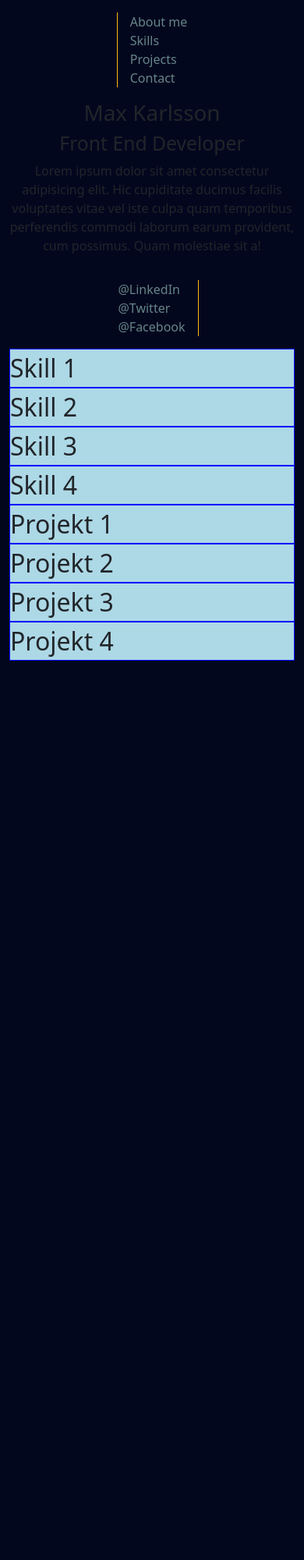
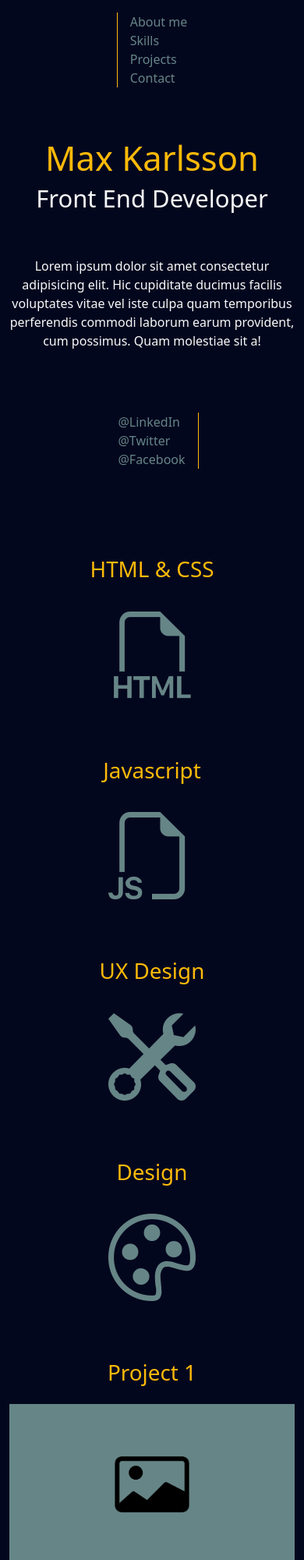
Before and after one commit to maxtkarlsson/Portfolio_Max_Karlsson_20220923, a plain HTML site: page index.html in a window 390 px wide. Shown: the top 2000 px of the page at 78% size. Before the commit the page ends 847 px from the top, so only its background shows below. Drawn offline with nearby package versions, Linux system fonts and the light colour scheme.

Commit message:
Improved layout and animation added

```diff
--- a/css/index.css
+++ b/css/index.css
@@ -42,4 +42,50 @@ ul li {
 
 ul li:hover {
   color: #ffba08;
+  cursor: pointer;
 }
+
+img:hover {
+  cursor: pointer;
+  opacity: 50%;
+}
+
+/*Text styling*/
+h1 {
+  color: #ffba08;
+}
+
+h6 {
+  color: #ffba08;
+  text-align: center;
+}
+
+/*Icon styling*/
+i {
+  font-size: 7rem;
+  color: #668586;
+  text-align: center;
+}
+
+/*Animations*/
+
+/* The animation code */
+@keyframes icons {
+  0% {
+    scale: 1;
+  }
+  50% {
+    scale: 1.3;
+    color: #ffba08;
+  }
+  100% {
+    scale: 1;
+  }
+}
+
+/* The element to apply the animation to */
+i:hover {
+  animation-name: icons;
+  animation-duration: 0.7s;
+  animation-timing-function: ease-in-out;
+}
--- a/index.html
+++ b/index.html
@@ -40,21 +40,19 @@
           </nav>
         </aside>
       </section>
-      <section class="row">
+      <section class="row d-flexjustify-content-center">
         <article
-          class="d-flex justify-content-center justify-content-md-start col-sm-12 col-md offset-0 offset-md-2"
+          class="d-flex justify-content-center flex-wrap align-items-end col-12 my-5"
         >
-          <h1>Max Karlsson</h1>
-        </article>
-        <article
-          class="d-flex justify-content-center justify-content-md-start col-sm-12 col-md"
-        >
-          <h2>Front End Developer</h2>
+          <h1 class="display-1 align-text-bottom mx-2">Max Karlsson</h1>
+          <h5 class="display-5 text-light align-text-bottom mx-2">
+            Front End Developer
+          </h5>
         </article>
       </section>
       <section class="row d-flex justify-content-center">
         <article class="col-sm-12 col-md-3">
-          <p class="text-center text-md-end">
+          <p class="text-center text-md-end text-light">
             Lorem ipsum dolor sit amet consectetur adipisicing elit. Hic
             cupiditate ducimus facilis voluptates vitae vel iste culpa quam
             temporibus perferendis commodi laborum earum provident, cum
@@ -67,7 +65,7 @@
       </section>
       <section class="row">
         <aside
-          class="d-flex justify-content-center justify-content-md-end col-sm-12 col-md-2 offset-sm-0 offset-md-9"
+          class="d-flex justify-content-center justify-content-md-end col-sm-12 col-md-2 offset-sm-0 offset-md-9 my-5"
         >
           <ul id="ul-footer">
             <li>@LinkedIn</li>
@@ -77,35 +75,91 @@
         </aside>
       </section>
       <section class="row d-flex justify-content-center">
-        <article class="col-sm-12 col-md-4">
-          <div class="box">Skill 1</div>
+        <article class="d-flex justify-content-center col-sm-12 col-md-4 my-5">
+          <section class="row d-flex justify-content-center">
+            <article class="d-flex justify-content-center flex-column">
+              <h6 class="display-6">HTML & CSS</h6>
+              <i class="bi bi-filetype-html"></i>
+            </article>
+          </section>
         </article>
-        <article class="col-sm-12 col-md-4">
-          <div class="box">Skill 2</div>
+        <article class="d-flex justify-content-center col-sm-12 col-md-4">
+          <section class="row d-flex justify-content-center">
+            <article class="d-flex justify-content-center flex-column">
+              <h6 class="display-6">Javascript</h6>
+              <i class="bi bi-filetype-js"></i>
+            </article>
+          </section>
         </article>
       </section>
       <section class="row d-flex justify-content-center">
-        <article class="col-sm-12 col-md-4">
-          <div class="box">Skill 3</div>
+        <article class="d-flex justify-content-center col-sm-12 col-md-4 my-5">
+          <section class="row d-flex justify-content-center">
+            <article class="d-flex justify-content-center flex-column">
+              <h6 class="display-6">UX Design</h6>
+              <i class="bi bi-tools"></i>
+            </article>
+          </section>
         </article>
-        <article class="col-sm-12 col-md-4">
-          <div class="box">Skill 4</div>
+        <article class="d-flex justify-content-center col-sm-12 col-md-4">
+          <section class="row d-flex justify-content-center">
+            <article class="d-flex justify-content-center flex-column">
+              <h6 class="display-6">Design</h6>
+              <i class="bi bi-palette"></i>
+            </article>
+          </section>
         </article>
       </section>
       <section class="row d-flex justify-content-center">
-        <article class="col-sm-12 col-md-5">
-          <div class="box">Projekt 1</div>
+        <article class="d-flex justify-content-center col-sm-12 col-md-4 my-5">
+          <section class="row d-flex justify-content-center">
+            <article class="d-flex justify-content-center flex-column">
+              <h6 class="display-6">Project 1</h6>
+              <img
+                class="img-fluid my-3"
+                src="assets/img_placeholder.png"
+                alt="Project 1"
+              />
+            </article>
+          </section>
         </article>
-        <article class="col-sm-12 col-md-5">
-          <div class="box">Projekt 2</div>
+        <article class="d-flex justify-content-center col-sm-12 col-md-4 my-5">
+          <section class="row d-flex justify-content-center">
+            <article class="d-flex justify-content-center flex-column">
+              <h6 class="display-6">Project 2</h6>
+              <img
+                class="img-fluid my-3"
+                src="assets/img_placeholder.png"
+                alt="Project 1"
+              />
+            </article>
+          </section>
         </article>
       </section>
       <section class="row d-flex justify-content-center">
-        <article class="col-sm-12 col-md-5">
-          <div class="box">Projekt 3</div>
+        <article class="d-flex justify-content-center col-sm-12 col-md-4 my-5">
+          <section class="row d-flex justify-content-center">
+            <article class="d-flex justify-content-center flex-column">
+              <h6 class="display-6">Project 3</h6>
+              <img
+                class="img-fluid my-3"
+                src="assets/img_placeholder.png"
+                alt="Project 1"
+              />
+            </article>
+          </section>
         </article>
-        <article class="col-sm-12 col-md-5">
-          <div class="box">Projekt 4</div>
+        <article class="d-flex justify-content-center col-sm-12 col-md-4 my-5">
+          <section class="row d-flex justify-content-center">
+            <article class="d-flex justify-content-center flex-column">
+              <h6 class="display-6">Project 4</h6>
+              <img
+                class="img-fluid my-3"
+                src="assets/img_placeholder.png"
+                alt="Project 1"
+              />
+            </article>
+          </section>
         </article>
       </section>
     </main>
```
Also changed, not shown: assets/img_placeholder.png (added).
